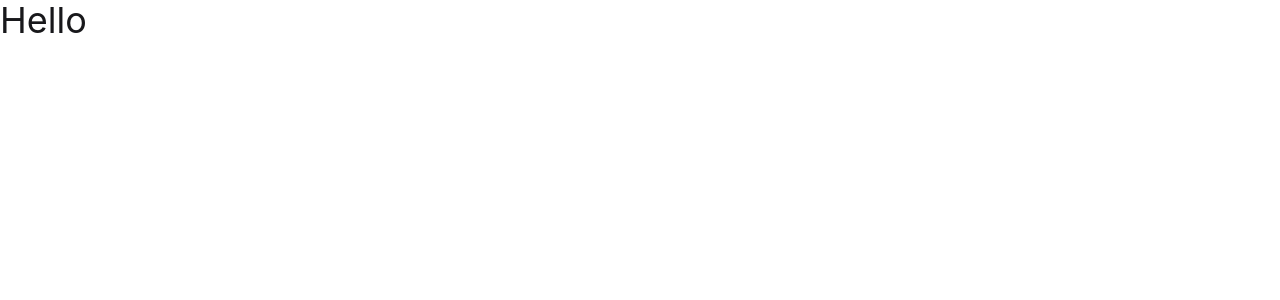
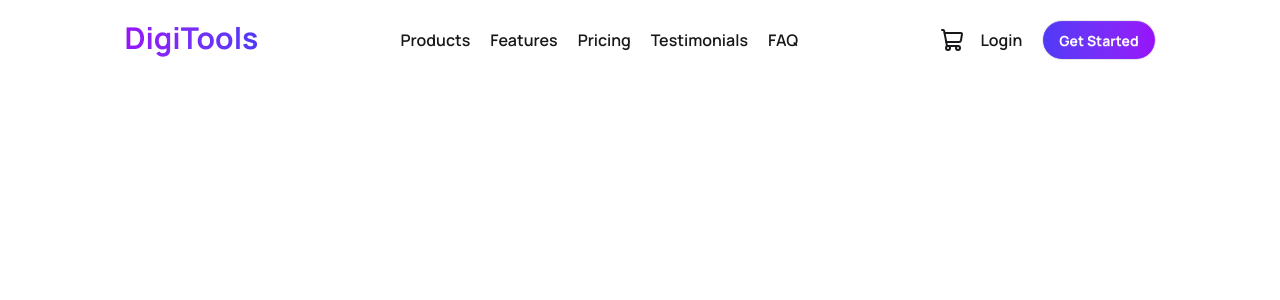
Before and after one commit to fahadmain/B13-A6, a React (Vite) app: page / in a window 1280 px wide. Shown: the top 300 px of the page. Built offline with nearby package versions, Linux system fonts and the light colour scheme.

Commit message:
nav section added

```diff
--- /dev/null
+++ b/public/digitools.json
@@ -0,0 +1,92 @@
+[
+  {
+    "id": 1,
+    "name": "AI Writing Pro",
+    "description": "Generate high-quality content, blogs, and marketing copy in seconds with advanced AI.",
+    "price": 29,
+    "period": "monthly",
+    "tag": "Best Seller",
+    "tagType": "best seller",
+    "features": [
+      "Unlimited AI generations",
+      "50+ writing templates",
+      "Grammar checker"
+    ],
+    "icon": "edit"
+  },
+  {
+    "id": 2,
+    "name": "Design Templates Pack",
+    "description": "2000+ premium templates for social media, presentations, and marketing materials.",
+    "price": 49,
+    "period": "one-time",
+    "tag": "Popular",
+    "tagType": "popular",
+    "features": [
+      "2000+ templates",
+      "Monthly updates",
+      "Commercial license"
+    ],
+    "icon": "pen-tool"
+  },
+  {
+    "id": 3,
+    "name": "Premium Stock Assets",
+    "description": "Access millions of royalty-free photos, videos, and graphics for your projects.",
+    "price": 19,
+    "period": "monthly",
+    "tag": "New",
+    "tagType": "new",
+    "features": [
+      "10M+ assets",
+      "Commercial use",
+      "No attribution"
+    ],
+    "icon": "camera"
+  },
+  {
+    "id": 4,
+    "name": "Automation Toolkit",
+    "description": "Automate repetitive tasks and streamline your workflow with powerful tools.",
+    "price": 79,
+    "period": "monthly",
+    "tag": "Popular",
+    "tagType": "popular",
+    "features": [
+      "50+ automations",
+      "API access",
+      "Custom workflows"
+    ],
+    "icon": "settings"
+  },
+  {
+    "id": 5,
+    "name": "Resume Builder Pro",
+    "description": "Create professional resumes and cover letters that land interviews.",
+    "price": 15,
+    "period": "one-time",
+    "tag": "New",
+    "tagType": "new",
+    "features": [
+      "100+ templates",
+      "ATS optimization",
+      "Export to PDF"
+    ],
+    "icon": "file-text"
+  },
+  {
+    "id": 6,
+    "name": "Social Media Content Kit",
+    "description": "Complete toolkit for creating engaging social media content across all platforms.",
+    "price": 39,
+    "period": "monthly",
+    "tag": "Best Seller",
+    "tagType": "best seller",
+    "features": [
+      "5000+ assets",
+      "Scheduler included",
+      "Analytics dashboard"
+    ],
+    "icon": "share-2"
+  }
+]
--- a/src/App.jsx
+++ b/src/App.jsx
@@ -1,12 +1,16 @@
 
 import './App.css'
+import Navbar from './component/Navbar'
+
 
 function App() {
 
 
   return (
     <>
-      <h1 className='text-4xl'>Hello</h1>
+      <div className='w-11/12 mx-auto my-5'>
+        <Navbar></Navbar>
+      </div>
     </>
   )
 }
--- /dev/null
+++ b/src/component/Navbar.jsx
@@ -0,0 +1,26 @@
+import { ShoppingCart } from 'lucide-react';
+import React from 'react';
+
+const Navbar = () => {
+    return (
+        <div className='flex justify-around'>
+            <p className='bg-linear-to-r from-purple-600 to-indigo-600 bg-clip-text text-transparent text-3xl font-bold'>DigiTools</p>
+            <div className='font-semibold flex gap-5 items-center'>
+                <p>Products</p>
+                <p>Features</p>
+                <p>Pricing</p>
+                <p>Testimonials</p>
+                <p>FAQ</p>
+            </div>
+            <div className='flex gap-5 items-center'>
+                <div className='flex gap-4 font-semibold'>
+                    <ShoppingCart></ShoppingCart>
+                    <p>Login</p>
+                </div>
+                <button className='bg-linear-to-r from-indigo-600 to-purple-600 text-white font-bold rounded-full btn'>Get Started</button>
+            </div>
+        </div>
+    );
+};
+
+export default Navbar;
--- a/src/index.css
+++ b/src/index.css
@@ -1,2 +1,7 @@
+@import url('https://fonts.googleapis.com/css2?family=Manrope:wght@200..800&display=swap');
 @import "tailwindcss";
 @plugin "daisyui";
+
+*{
+  font-family: "Manrope", sans-serif;
+}
```
